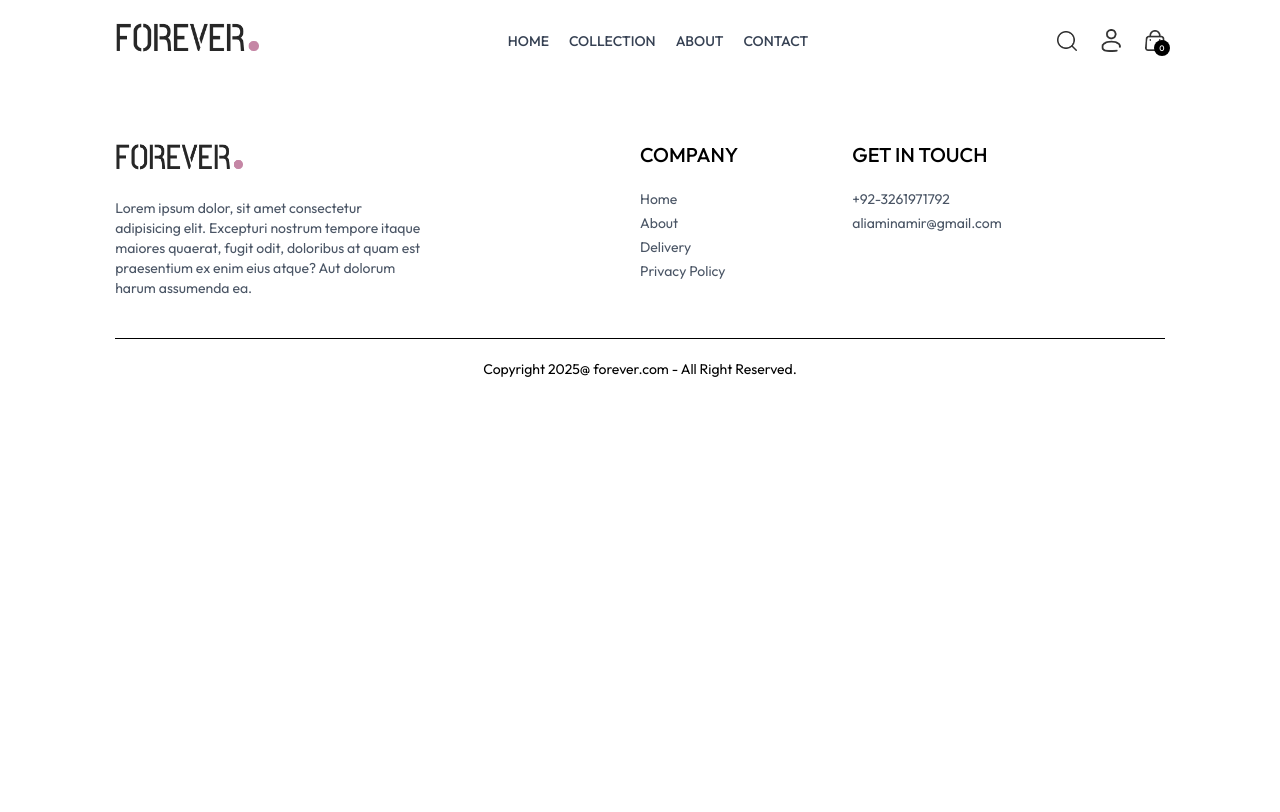
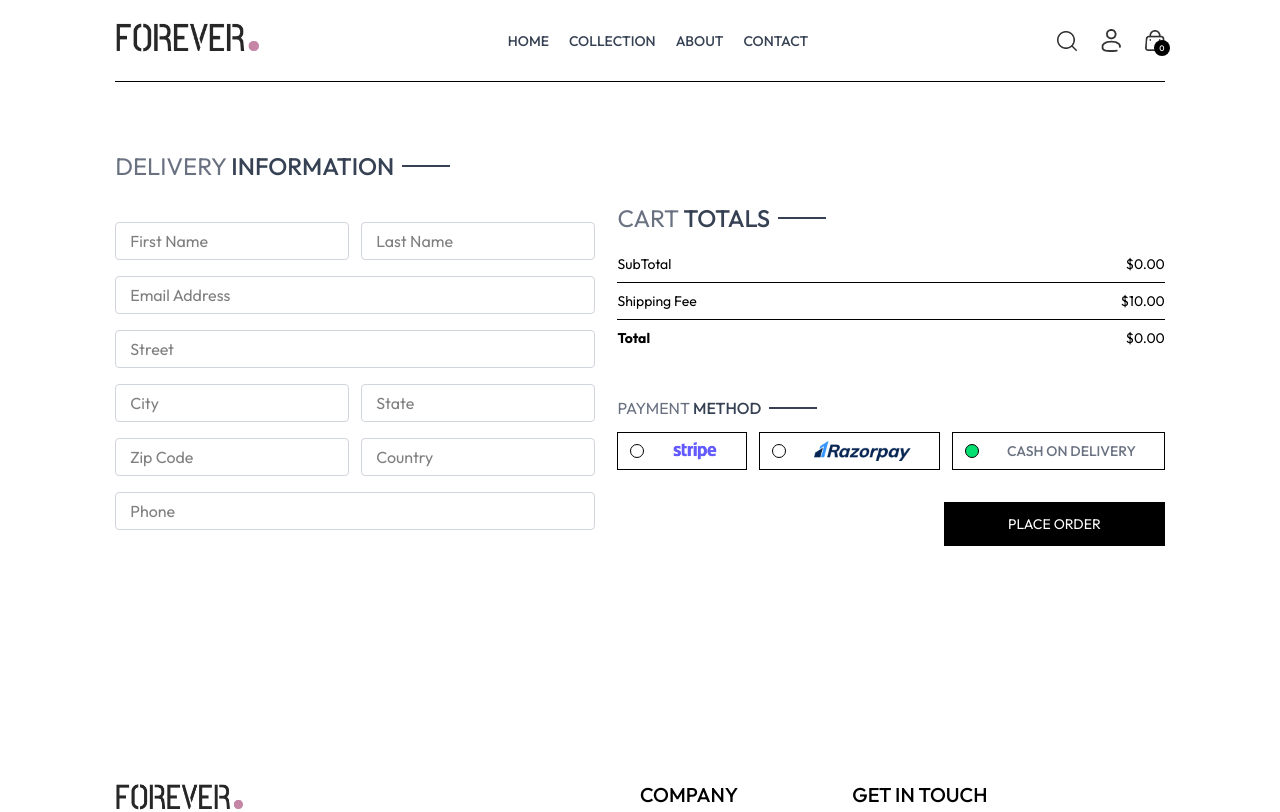
Before and after one commit to AmirAliAmin/EcommerceApp, a React (Vite) app in the folder frontend/: page /place-order in a window 1280 px wide. Shown: the top 812 px of the page. Built offline with nearby package versions, Linux system fonts and the light colour scheme.

Commit message:
add place Order page

```diff
--- a/frontend/src/context/ShopContext.jsx
+++ b/frontend/src/context/ShopContext.jsx
@@ -1,6 +1,7 @@
 import { createContext, useEffect, useState } from "react";
 import { products } from "../assets/assets";
 import { toast } from "react-toastify";
+import { useNavigate } from "react-router-dom";
 
 export const ShopContext = createContext();
 
@@ -11,6 +12,7 @@
     const [search, setSearch] = useState("");
     const[showSearch, setShowSearch] = useState(false)
     const [cardItems, setCartItems] = useState({})
+    const navigate = useNavigate()
 
     const addToCart = async (itemId, size) => {
         if (!size) {
@@ -83,7 +85,7 @@
         search,setSearch,showSearch,setShowSearch,
         cardItems,addToCart,
         getCartCount,updateQuantity,
-        getCartAmount
+        getCartAmount,navigate
     }
 
 
--- a/frontend/src/pages/Cart.jsx
+++ b/frontend/src/pages/Cart.jsx
@@ -5,7 +5,7 @@
 import TotalCartAmount from '../components/TotalCartAmount';
 
 export default function Cart() {
-  const {products, currency, cardItems, updateQuantity} = useContext(ShopContext);
+  const {products, currency, cardItems, updateQuantity, navigate} = useContext(ShopContext);
   const [cardData, setCardData] = useState([])
 
   useEffect(() => {
@@ -54,10 +54,10 @@
       <div className='flex justify-end my-20'>
         <div className='w-full sm:w-[450px]'>
           <TotalCartAmount/>
-
-
+          <div className='w-full text-end'>
+            <button onClick={()=>navigate('/place-order')} className='bg-black text-white text-sm my-8 px-8 py-3 '>PROCEED TO CHECKOUT </button>
+          </div>
         </div>
-
       </div>
 
     </div>
--- a/frontend/src/pages/PlaceOrder.jsx
+++ b/frontend/src/pages/PlaceOrder.jsx
@@ -1,8 +1,61 @@
-import React from 'react'
+import React, { useState } from 'react'
+import Title from '../components/Title'
+import TotalCartAmount from '../components/TotalCartAmount'
+import { assets } from '../assets/assets'
 
 export default function PlaceOrder() {
+  const [method, setMethod]  = useState("cod")
   return (
-    <div>
+    <div className='flex flex-col sm:flex-row justify-between gap-4 pt-5 sm:pt-14 min-h-[80vh] border-t'>
+      {/* left side */}
+      <div className='flex flex-col gap-4 w-full sm:max-w-[480px]'>
+        <div className='text-xl sm:text-2xl my-3'>
+          <Title text1={"DELIVERY"} text2={"INFORMATION"}/>
+        </div>
+        <div className='flex gap-3'>
+          <input type="text" placeholder='First Name' className='border border-gray-300 rounded py-1.5 px-3.5 w-full ' />
+           <input type="text" placeholder='Last Name' className='border border-gray-300 rounded py-1.5 px-3.5 w-full ' />
+        </div>
+        <input type="email" placeholder='Email Address' className='border border-gray-300 rounded py-1.5 px-3.5 w-full ' />
+        <input type="text" placeholder='Street' className='border border-gray-300 rounded py-1.5 px-3.5 w-full ' />
+        <div className='flex gap-3'>
+          <input type="text" placeholder='City' className='border border-gray-300 rounded py-1.5 px-3.5 w-full ' />
+           <input type="text" placeholder='State' className='border border-gray-300 rounded py-1.5 px-3.5 w-full ' />
+        </div>
+        <div className='flex gap-3'>
+          <input type="number" placeholder='Zip Code' className='border border-gray-300 rounded py-1.5 px-3.5 w-full ' />
+           <input type="text" placeholder='Country' className='border border-gray-300 rounded py-1.5 px-3.5 w-full ' />
+        </div>
+         <input type="number" placeholder='Phone' className='border border-gray-300 rounded py-1.5 px-3.5 w-full ' />
+      </div>
+      {/* Right Side */}
+      <div className='mt-8'>
+        <div className='mt-8 min-w-80'>
+          <TotalCartAmount/>
+        </div>
+        <div className='mt-12'>
+          <Title text1={"PAYMENT"} text2={"METHOD"}/>
+          <div className='flex gap-3 flex-col lg:flex-row'>
+            <div className='flex items-center gap-3 border p-2 px-3 cursor-pointer'>
+              <p onClick={()=>setMethod("stripe")} className={`min-w-3.5 h-3.5 border rounded-full ${method === 'stripe'?"bg-green-400":""}`}></p>
+              <img className='h-5 mx-4' src={assets.stripe_logo} alt="" />
+            </div>
+            <div className='flex items-center gap-3 border p-2 px-3 cursor-pointer'>
+              <p onClick={()=>setMethod("razorpay")} className={`min-w-3.5 h-3.5 border rounded-full ${method === 'razorpay'?"bg-green-400":""}`}></p>
+              <img className='h-5 mx-4' src={assets.razorpay_logo} alt="" />
+            </div>
+            <div className='flex items-center gap-3 border p-2 px-3 cursor-pointer'>
+              <p onClick={()=>setMethod('cod')} className={`min-w-3.5 h-3.5 border rounded-full ${method === 'cod'?"bg-green-400":""}`}></p>
+              <p className='text-gray-500 text-sm font-medium mx-4 '>CASH ON DELIVERY</p>
+            </div>
+          </div>
+          <div className='w-full text-end mt-8'>
+            <button className='bg-black text-white px-16 py-3 text-sm '>PLACE ORDER</button>
+          </div>
+
+        </div>
+
+      </div>
 
     </div>
   )
```
